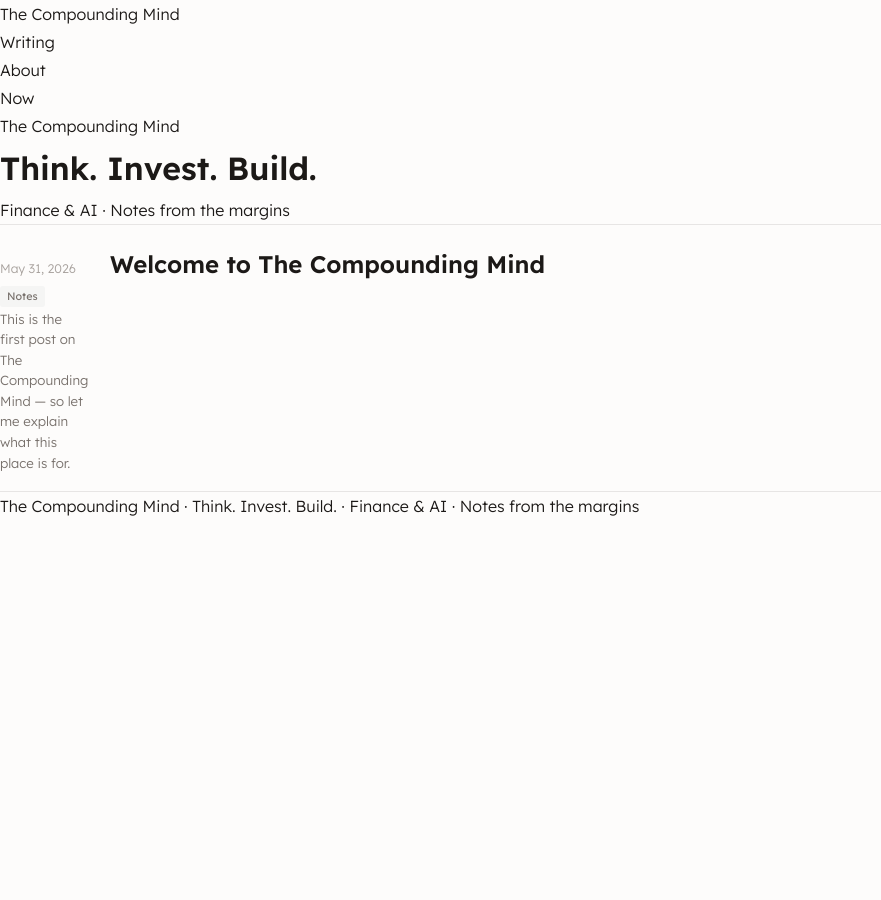
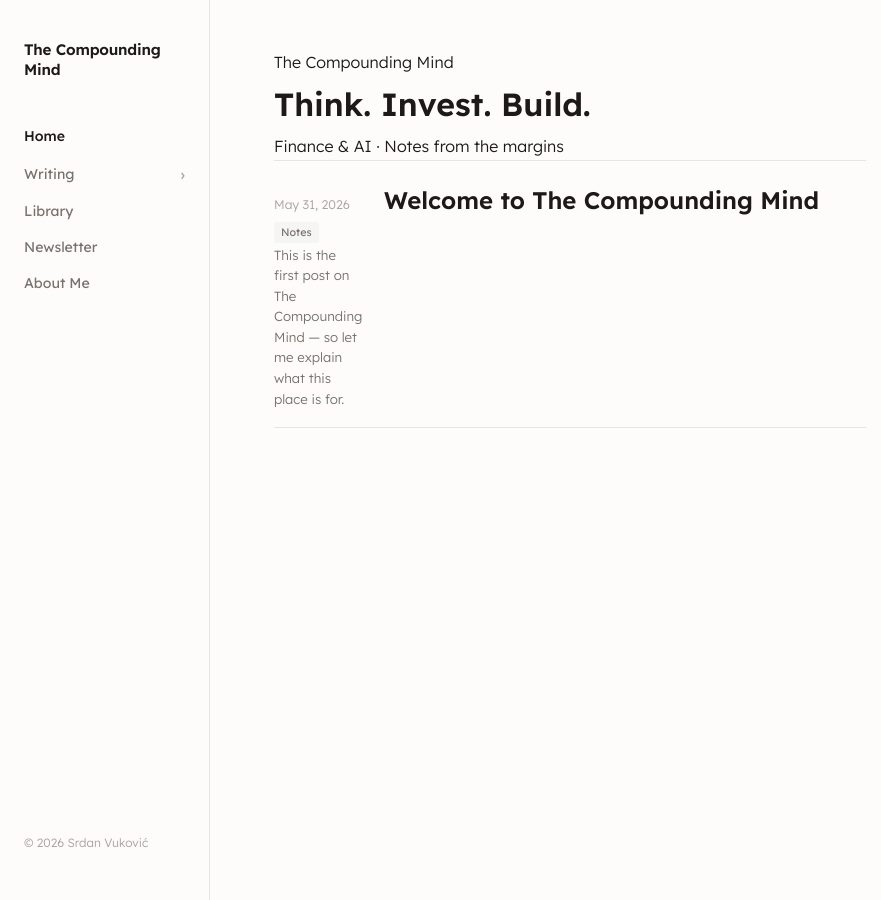
Before and after one commit to sergeonai/sergeonai.github.io, a Jekyll site: the page built from index.html, in a window 1280 px wide. Shown: the whole page, without its empty margins (0-881 px from the left). Built offline with Jekyll 4.4.1, drawn with Linux system fonts in a browser that asks for light colours.

Commit message:
Redesign: update _layouts/default.html

```diff
--- a/_layouts/default.html
+++ b/_layouts/default.html
@@ -5,36 +5,66 @@
   <meta name="viewport" content="width=device-width, initial-scale=1.0">
   <title>{% if page.title %}{{ page.title }} — {{ site.title }}{% else %}{{ site.title }}{% endif %}</title>
   <meta name="description" content="{% if page.excerpt %}{{ page.excerpt | strip_html | truncate: 160 }}{% else %}{{ site.description }}{% endif %}">
-  <link rel="canonical" href="{{ page.url | prepend: site.url }}">
-
-  <!-- Fonts -->
   <link rel="preconnect" href="https://fonts.googleapis.com">
   <link rel="preconnect" href="https://fonts.gstatic.com" crossorigin>
   <link href="https://fonts.googleapis.com/css2?family=Lexend+Deca:wght@300;400;500;600&display=swap" rel="stylesheet">
-
-  <!-- Styles -->
   <link rel="stylesheet" href="{{ '/assets/css/style.css' | relative_url }}">
-
   {% feed_meta %}
 </head>
 <body>
-  <div class="wrap">
+  <button class="mobile-toggle" onclick="document.querySelector('.sidebar').classList.toggle('open')">☰ Menu</button>
 
-    <nav>
-      <a class="nav-brand" href="{{ '/' | relative_url }}">{{ site.title }}</a>
-      <ul class="nav-links">
-        <li><a href="{{ '/' | relative_url }}">Writing</a></li>
-        <li><a href="{{ '/about' | relative_url }}">About</a></li>
-        <li><a href="{{ '/now' | relative_url }}">Now</a></li>
-      </ul>
-    </nav>
+  <div class="site">
+    <aside class="sidebar">
+      <div class="sidebar-brand">
+        <a href="{{ '/' | relative_url }}">The Compounding Mind</a>
+      </div>
 
-    {{ content }}
+      <nav class="sidebar-nav">
+        <ul>
+          <li>
+            <a href="{{ '/' | relative_url }}" {% if page.url == '/' %}class="active"{% endif %}>Home</a>
+          </li>
+          <li>
+            <details {% if page.url contains '/writing' or page.url contains '/personal-finance' or page.url contains '/investing' or page.url contains '/productivity' %}open{% endif %}>
+              <summary>Writing</summary>
+              <ul class="sub-nav">
+                <li><a href="{{ '/personal-finance/' | relative_url }}" {% if page.url contains 'personal-finance' %}class="active"{% endif %}>Personal Finance</a></li>
+                <li><a href="{{ '/investing/' | relative_url }}" {% if page.url contains 'investing' %}class="active"{% endif %}>Investing</a></li>
+                <li><a href="{{ '/productivity/' | relative_url }}" {% if page.url contains 'productivity' %}class="active"{% endif %}>Productivity</a></li>
+              </ul>
+            </details>
+          </li>
+          <li>
+            <a href="{{ '/library/' | relative_url }}" {% if page.url contains '/library' %}class="active"{% endif %}>Library</a>
+          </li>
+          <li>
+            <a href="{{ '/newsletter/' | relative_url }}" {% if page.url contains '/newsletter' %}class="active"{% endif %}>Newsletter</a>
+          </li>
+          <li>
+            <a href="{{ '/about/' | relative_url }}" {% if page.url contains '/about' %}class="active"{% endif %}>About Me</a>
+          </li>
+        </ul>
+      </nav>
 
-    <footer>
-      {{ site.title }} · {{ site.tagline }} · {{ site.description }}
-    </footer>
+      <div class="sidebar-footer">
+        &copy; {{ 'now' | date: "%Y" }} {{ site.author }}
+      </div>
+    </aside>
 
+    <main class="main">
+      {{ content }}
+    </main>
   </div>
+
+  <script>
+    document.addEventListener('click', function(e) {
+      const sidebar = document.querySelector('.sidebar');
+      const toggle = document.querySelector('.mobile-toggle');
+      if (sidebar.classList.contains('open') && !sidebar.contains(e.target) && !toggle.contains(e.target)) {
+        sidebar.classList.remove('open');
+      }
+    });
+  </script>
 </body>
 </html>
```
